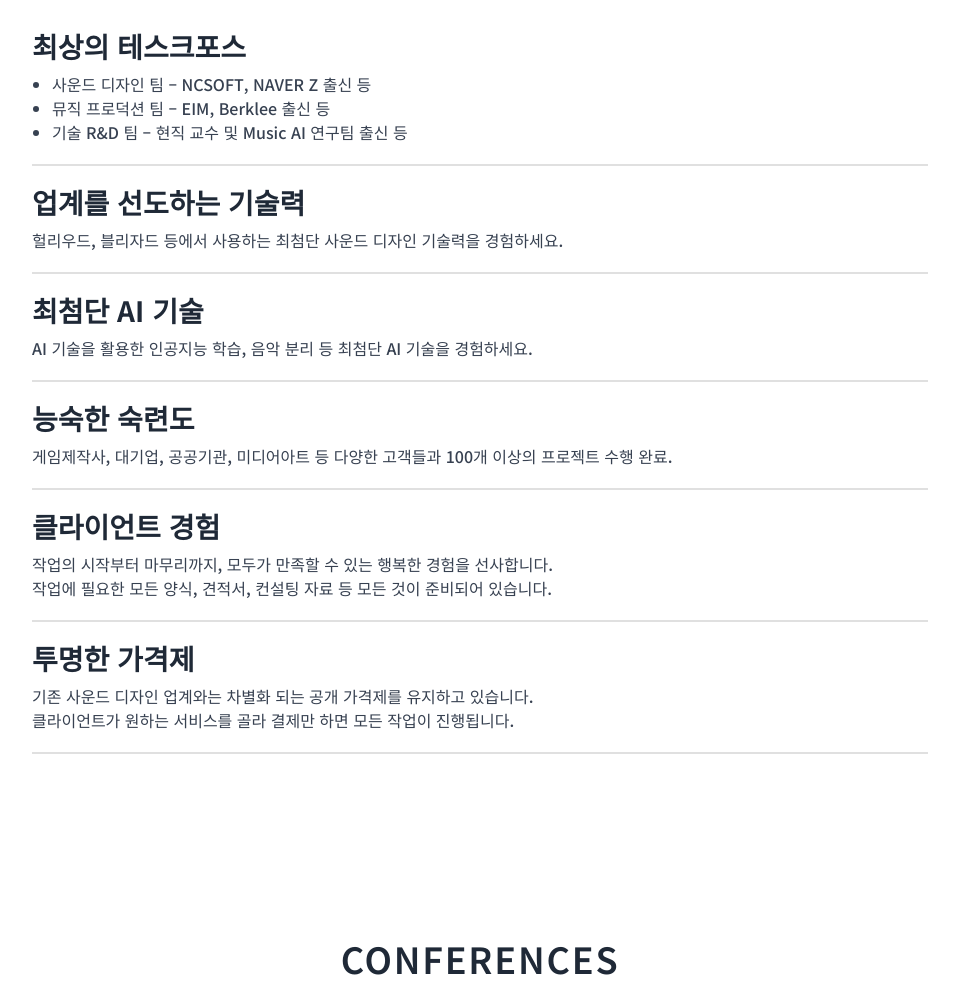
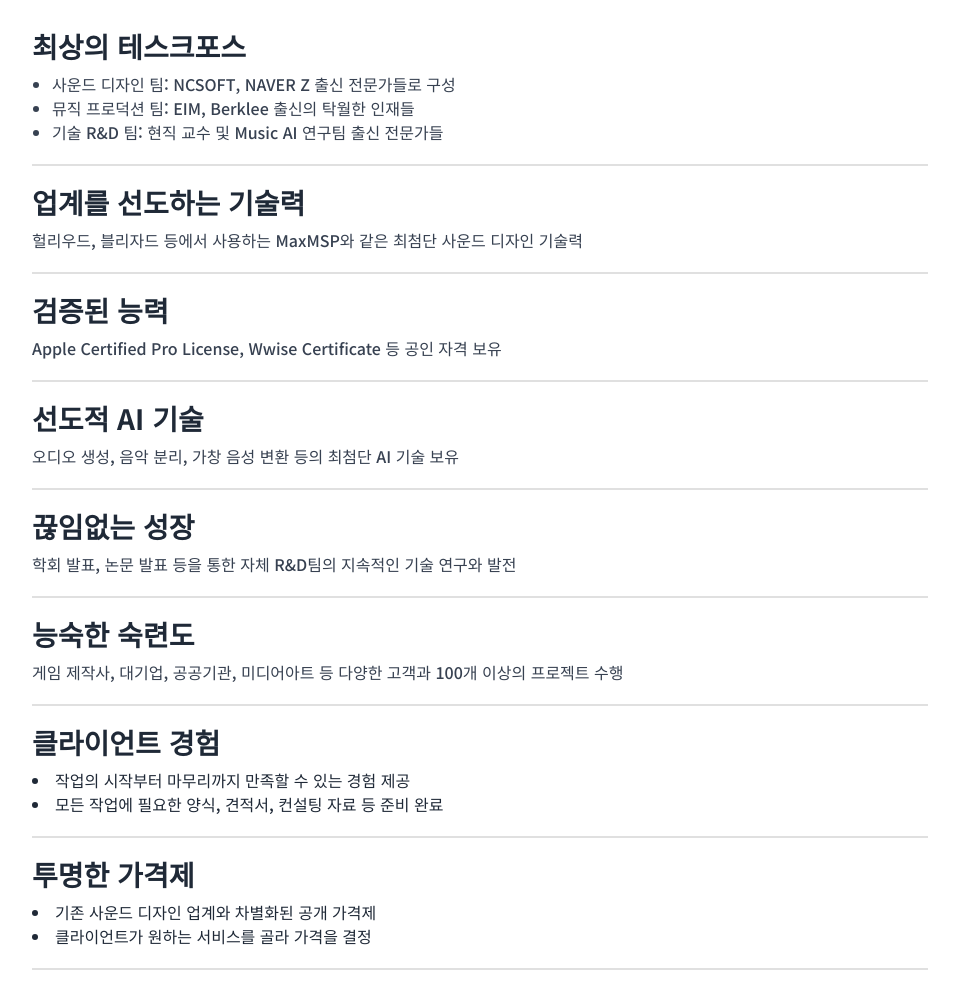
Before and after one commit to GILHANS010/QlaudioWebPage, a plain HTML site: page index.html in a window 1280 px wide. Shown: the part 2340-3321 px from the top of the page, without its empty margins (160-1119 px from the left). Drawn offline with nearby package versions, Linux system fonts and the light colour scheme.

Commit message:
keyword intro edited

```diff
--- a/index.html
+++ b/index.html
@@ -97,30 +97,42 @@
             <div class="keyword-item">
                 <h3 class="text-2xl font-bold">최상의 테스크포스</h3>
                 <ul class="list-disc pl-8 mt-2 text-left text-gray-700">
-                    <li>사운드 디자인 팀 – NCSOFT, NAVER Z 출신 등</li>
-                    <li>뮤직 프로덕션 팀 – EIM, Berklee 출신 등</li>
-                    <li>기술 R&D 팀 – 현직 교수 및 Music AI 연구팀 출신 등</li>
+                    <li>사운드 디자인 팀: NCSOFT, NAVER Z 출신 전문가들로 구성</li>
+                    <li>뮤직 프로덕션 팀: EIM, Berklee 출신의 탁월한 인재들</li>
+                    <li>기술 R&D 팀: 현직 교수 및 Music AI 연구팀 출신 전문가들</li>
                 </ul>
             </div>
             <div class="keyword-item">
                 <h3 class="text-2xl font-bold">업계를 선도하는 기술력</h3>
-                <p class="mt-2 text-gray-700">헐리우드, 블리자드 등에서 사용하는 최첨단 사운드 디자인 기술력을 경험하세요.</p>
+                <p class="mt-2 text-gray-700">헐리우드, 블리자드 등에서 사용하는 MaxMSP와 같은 최첨단 사운드 디자인 기술력</p>
             </div>
             <div class="keyword-item">
-                <h3 class="text-2xl font-bold">최첨단 AI 기술</h3>
-                <p class="mt-2 text-gray-700">AI 기술을 활용한 인공지능 학습, 음악 분리 등 최첨단 AI 기술을 경험하세요.</p>
+                <h3 class="text-2xl font-bold">검증된 능력</h3>
+                <p class="mt-2 text-gray-700">Apple Certified Pro License, Wwise Certificate 등 공인 자격 보유</p>
+            </div>
+            <div class="keyword-item">
+                <h3 class="text-2xl font-bold">선도적 AI 기술</h3>
+                <p class="mt-2 text-gray-700">오디오 생성, 음악 분리, 가창 음성 변환 등의 최첨단 AI 기술 보유</p>
+            </div>
+            <div class="keyword-item">
+                <h3 class="text-2xl font-bold">끊임없는 성장</h3>
+                <p class="mt-2 text-gray-700">학회 발표, 논문 발표 등을 통한 자체 R&D팀의 지속적인 기술 연구와 발전</p>
             </div>
             <div class="keyword-item">
                 <h3 class="text-2xl font-bold">능숙한 숙련도</h3>
-                <p class="mt-2 text-gray-700">게임제작사, 대기업, 공공기관, 미디어아트 등 다양한 고객들과 100개 이상의 프로젝트 수행 완료.</p>
+                <p class="mt-2 text-gray-700">게임 제작사, 대기업, 공공기관, 미디어아트 등 다양한 고객과 100개 이상의 프로젝트 수행</p>
             </div>
             <div class="keyword-item">
                 <h3 class="text-2xl font-bold">클라이언트 경험</h3>
-                <p class="mt-2 text-gray-700">작업의 시작부터 마무리까지, 모두가 만족할 수 있는 행복한 경험을 선사합니다.<br>작업에 필요한 모든 양식, 견적서, 컨설팅 자료 등 모든 것이 준비되어 있습니다.</p>
+                <!-- <p class="mt-2 text-gray-700">작업의 시작부터 마무리까지, 모두가 만족할 수 있는 행복한 경험을 선사합니다.<br>작업에 필요한 모든 양식, 견적서, 컨설팅 자료 등 모든 것이 준비되어 있습니다.</p> -->
+                <li>작업의 시작부터 마무리까지 만족할 수 있는 경험 제공</li>
+                <li>모든 작업에 필요한 양식, 견적서, 컨설팅 자료 등 준비 완료</li>
             </div>
             <div class="keyword-item">
                 <h3 class="text-2xl font-bold">투명한 가격제</h3>
-                <p class="mt-2 text-gray-700">기존 사운드 디자인 업계와는 차별화 되는 공개 가격제를 유지하고 있습니다.<br>클라이언트가 원하는 서비스를 골라 결제만 하면 모든 작업이 진행됩니다.</p>
+                <!-- <p class="mt-2 text-gray-700">기존 사운드 디자인 업계와는 차별화 되는 공개 가격제를 유지하고 있습니다.<br>클라이언트가 원하는 서비스를 골라 결제만 하면 모든 작업이 진행됩니다.</p> -->
+                <li>기존 사운드 디자인 업계와 차별화된 공개 가격제</li>
+                <li>클라이언트가 원하는 서비스를 골라 가격을 결정</li>
             </div>
             <div class="keyword-item"></div>
         </div>
```
